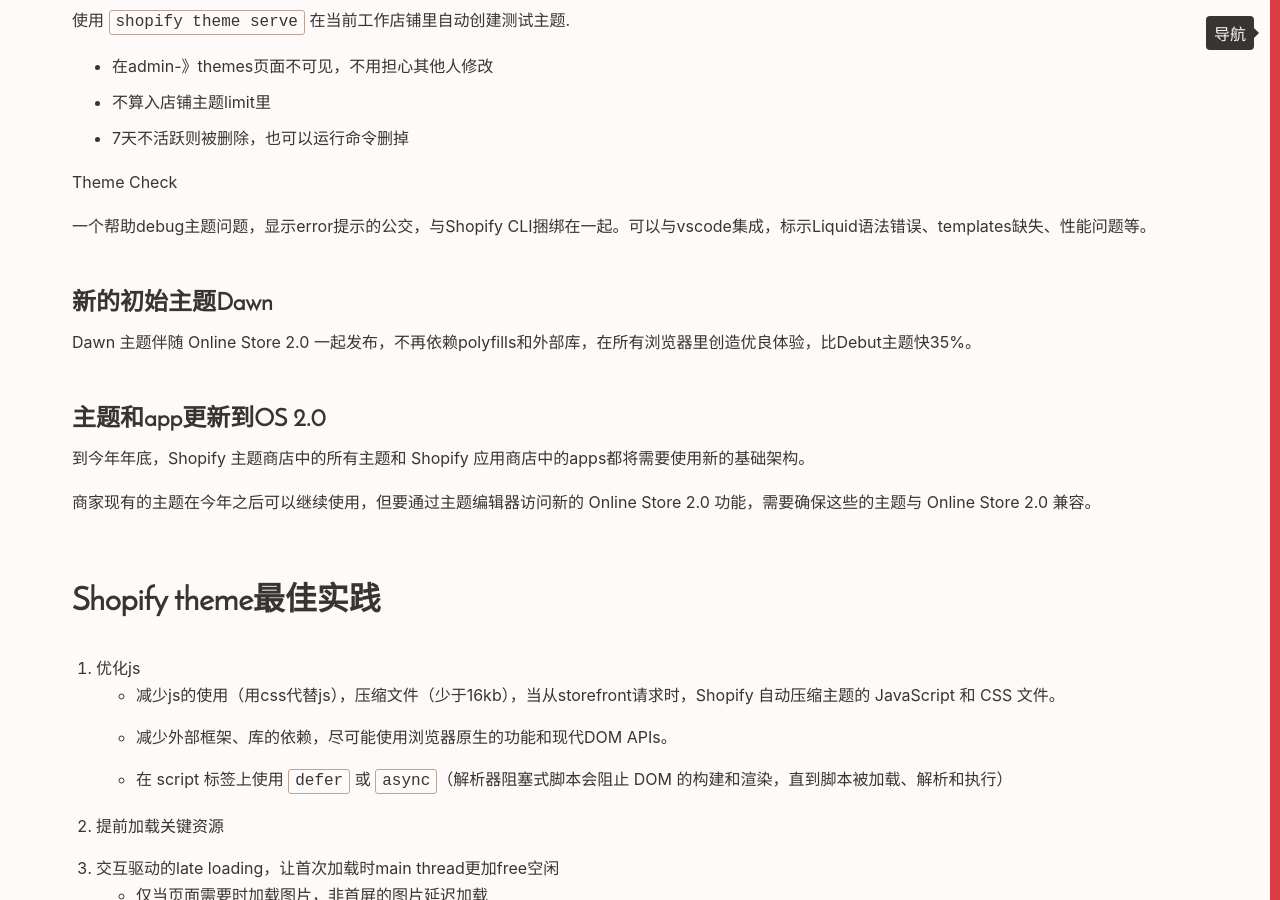
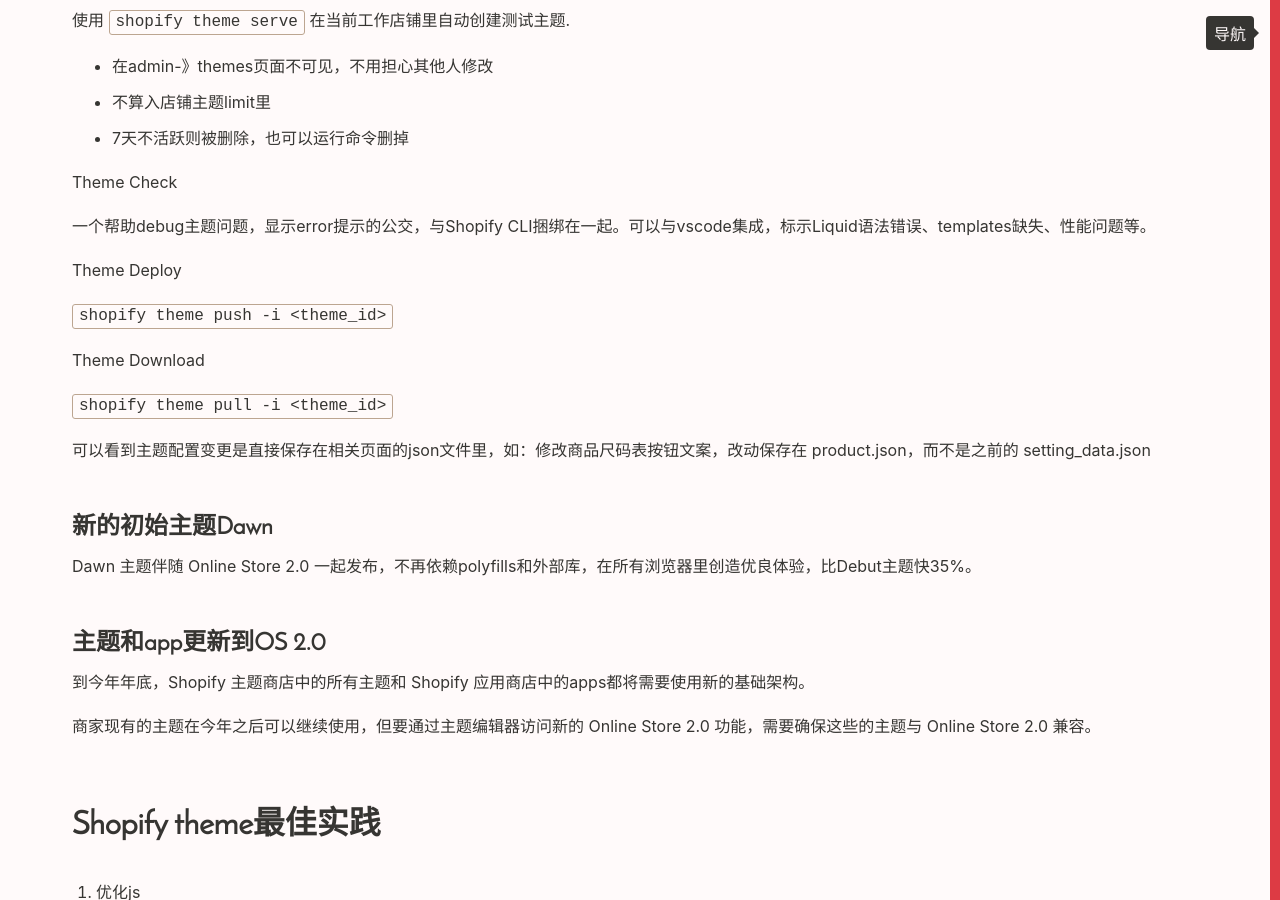
Before and after one commit to Vivi-wu/dive-into-web, a Jekyll site: the page built from _posts/2020-12-31-Shopify-store-practice.markdown, in a window 1280 px wide and 900 px high, scrolled down 10958 px. Built offline with Jekyll 4.4.1, drawn with Linux system fonts in a browser that asks for light colours.

Commit message:
update blog for Shopify CLI，Google search console

```diff
--- a/_posts/2020-12-31-Shopify-store-practice.markdown
+++ b/_posts/2020-12-31-Shopify-store-practice.markdown
@@ -439,6 +439,16 @@
 
 一个帮助debug主题问题，显示error提示的公交，与Shopify CLI捆绑在一起。可以与vscode集成，标示Liquid语法错误、templates缺失、性能问题等。
 
+Theme Deploy
+
+`shopify theme push -i <theme_id>`
+
+Theme Download
+
+`shopify theme pull -i <theme_id>`
+
+可以看到主题配置变更是直接保存在相关页面的json文件里，如：修改商品尺码表按钮文案，改动保存在 product.json，而不是之前的 setting_data.json
+
 ### 新的初始主题Dawn
 
 Dawn 主题伴随 Online Store 2.0 一起发布，不再依赖polyfills和外部库，在所有浏览器里创造优良体验，比Debut主题快35%。
```
Also changed, not shown: _posts/2015-02-28-HTML-Head.markdown (+8 -1 lines).
